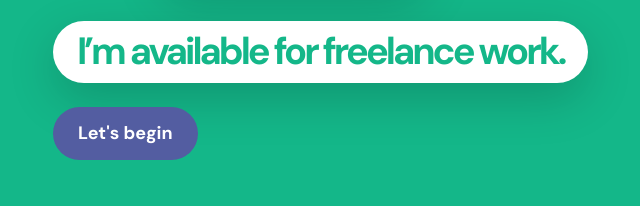
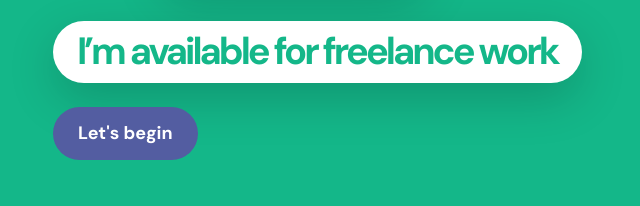
Before and after one commit to NishantNishant123/netlifydevelopment, a website: page index.html in a window 1280 px wide. Shown: the part 355-561 px from the top of the page, 29-669 px from the left. Drawn offline with Linux system fonts and the light colour scheme.

Commit message:
hii i am here changes

```diff
--- a/index.html
+++ b/index.html
@@ -105,7 +105,7 @@ https://templatemo.com/tm-578-first-portfolio
                                     <h1 class="hero-title ms-3 mb-0">Hello friend!</h1>
                                 </div>
 
-                                <h2 class="mb-4">I’m available for freelance work.</h2>
+                                <h2 class="mb-4">I’m available for freelance work</h2>
                                 <p class="mb-4"><a class="custom-btn btn custom-link" href="#section_2">Let's begin</a></p>
                             </div>
                         </div>
```
Also changed, not shown: package.json (added, +14 -0 lines), 3 other files.
